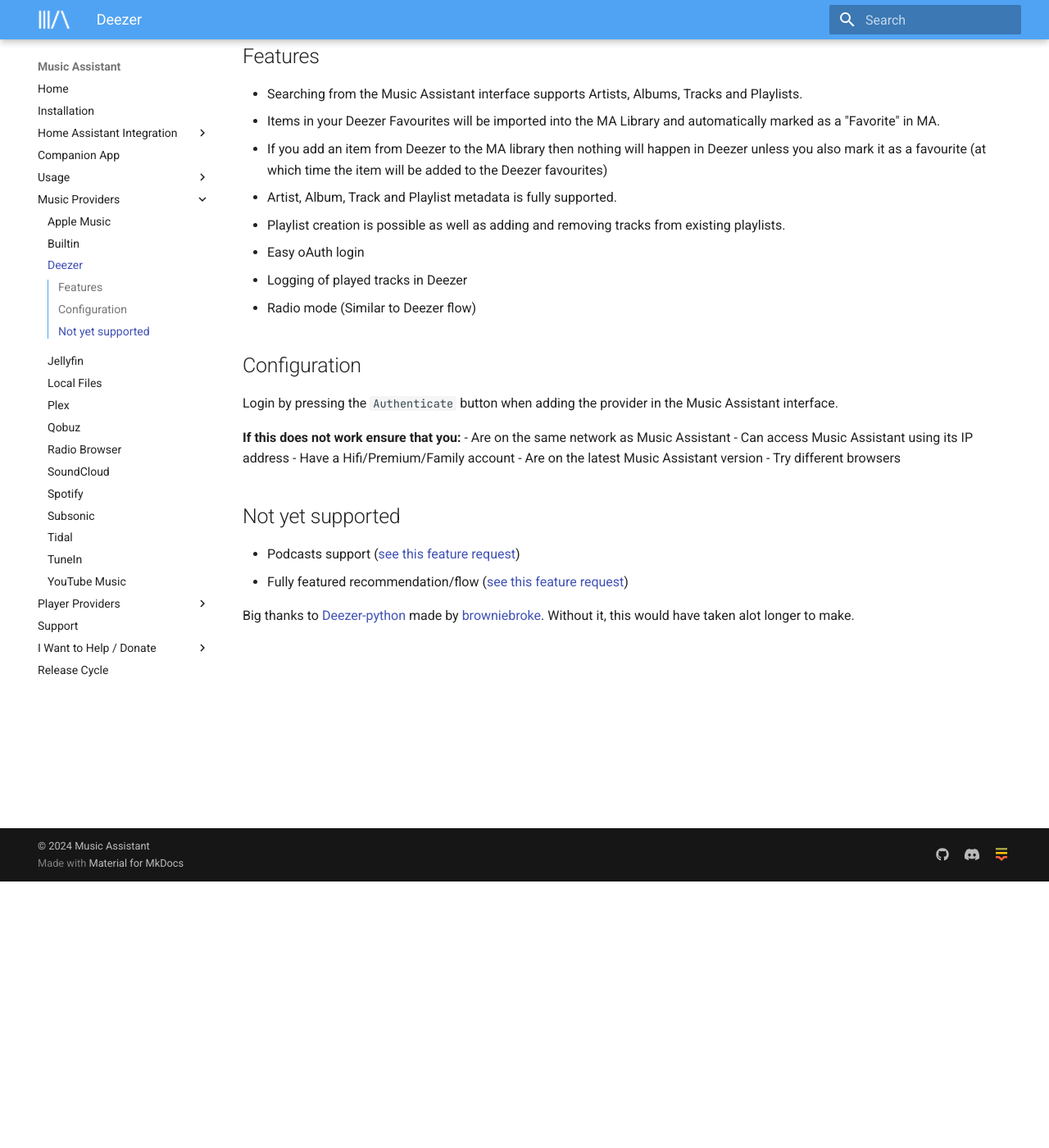
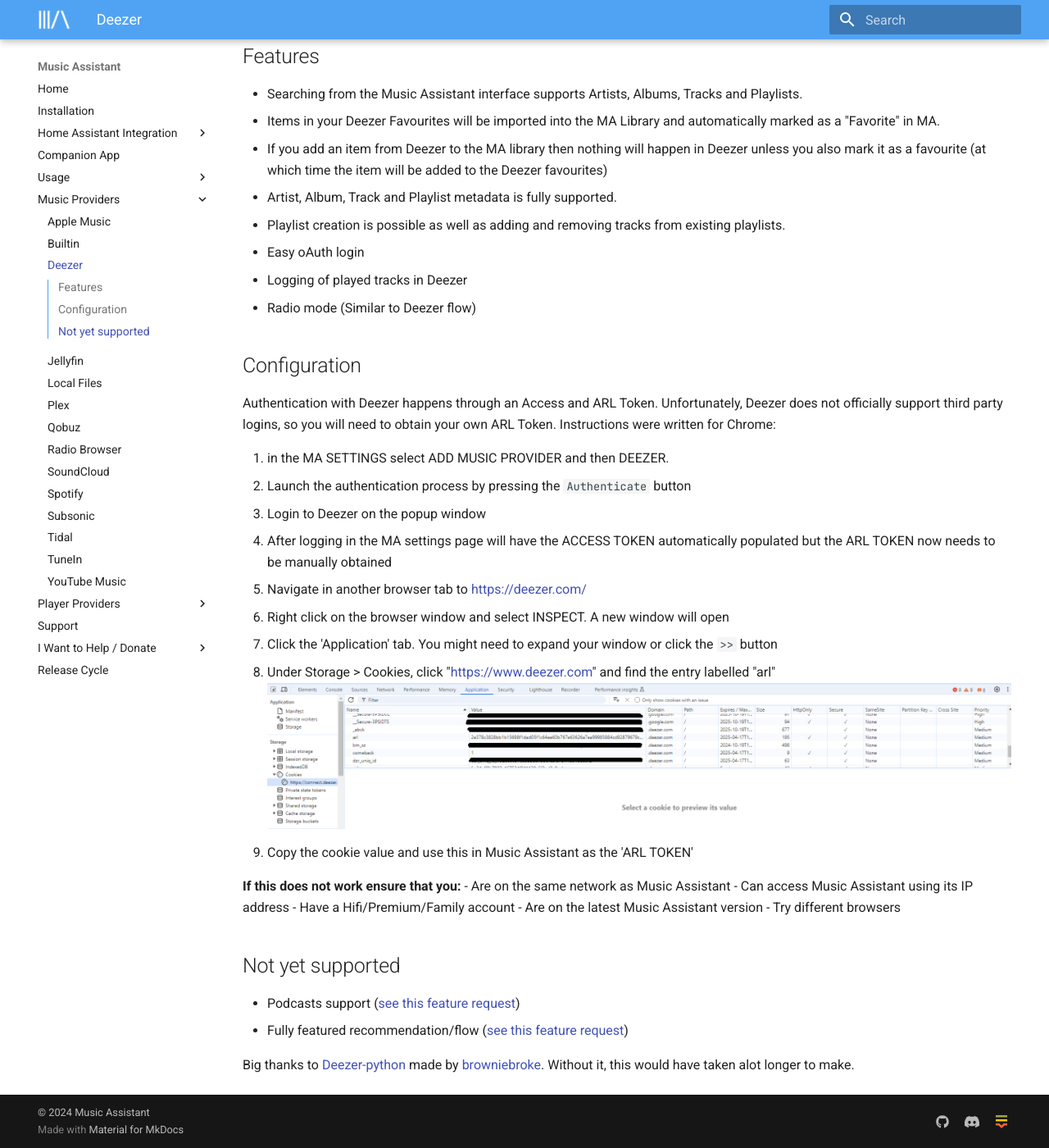
Before and after one commit to pwbriggs/music-assistant.github.io, an MkDocs documentation site: the page built from docs/music-providers/deezer.md, in a window 1280 px wide and 1400 px high, scrolled down 325 px. Shown: the whole window at 82% size. Built offline with MkDocs 1.6.1 and Material for MkDocs 9.7.7, drawn with Linux system fonts in a browser that asks for light colours.

Commit message:
Update deezer config instructions

```diff
--- a/docs/music-providers/deezer.md
+++ b/docs/music-providers/deezer.md
@@ -17,7 +17,19 @@
 - Radio mode (Similar to Deezer flow)
 
 ## Configuration
-Login by pressing the `Authenticate` button when adding the provider in the Music Assistant interface.
+
+Authentication with Deezer happens through an Access and ARL Token. Unfortunately, Deezer does not officially support third party logins, so you will need to obtain your own ARL Token. Instructions were written for Chrome:
+
+1. in the MA SETTINGS select ADD MUSIC PROVIDER and then DEEZER.
+2. Launch the authentication process by pressing the `Authenticate` button
+3. Login to Deezer on the popup window
+4. After logging in the MA settings page will have the ACCESS TOKEN automatically populated but the ARL TOKEN now needs to be manually obtained
+5. Navigate in another browser tab to [https://deezer.com/](https://deezer.com/)
+6. Right click on the browser window and select INSPECT. A new window will open
+7. Click the 'Application' tab. You might need to expand your window or click the `>>` button
+8. Under Storage > Cookies, click "https://www.deezer.com" and find the entry labelled "arl"
+  ![Preview image](../assets/screenshots/deezer-arl.png)
+9. Copy the cookie value and use this in Music Assistant as the 'ARL TOKEN'
 
 **If this does not work ensure that you:**
 - Are on the same network as Music Assistant
```
